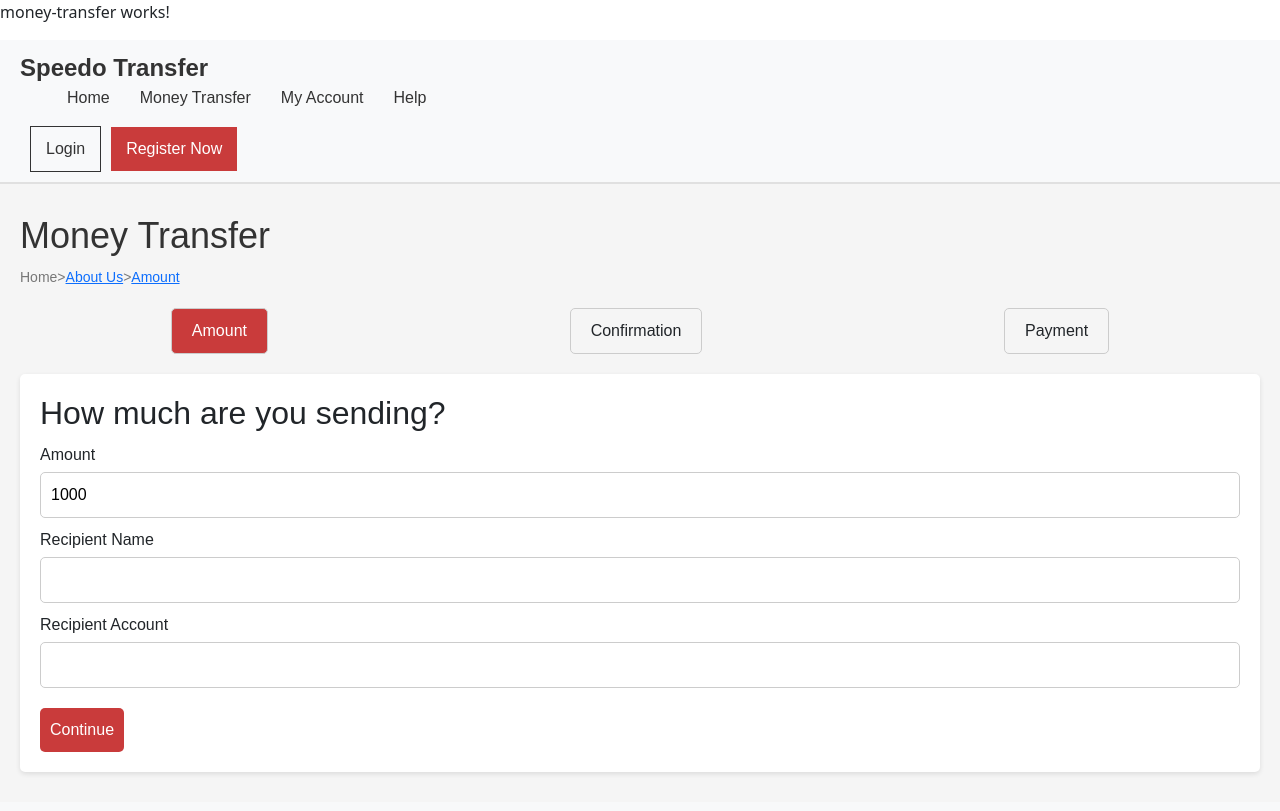
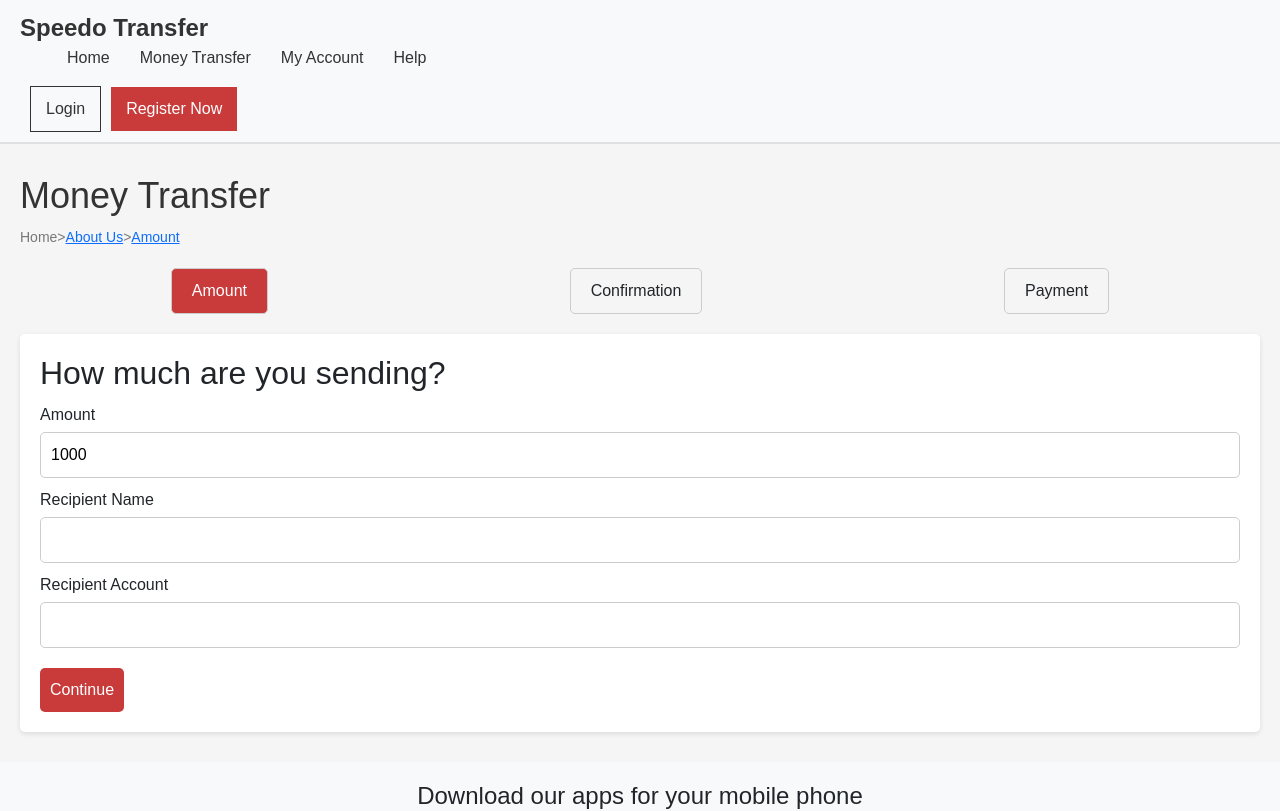
Before and after one commit to moohamed-ashraf/Front-end, an Angular app: page /money-transfer in a window 1280 px wide. Shown: the top 811 px of the page. Built offline with nearby package versions, Linux system fonts and the light colour scheme.

Commit message:
money transfer route

```diff
--- a/src/app/modules/money-transfer/money-transfer/money-transfer.module.ts
+++ b/src/app/modules/money-transfer/money-transfer/money-transfer.module.ts
@@ -2,14 +2,8 @@ import { NgModule } from '@angular/core';
 import { CommonModule } from '@angular/common';
 import { RouterModule } from '@angular/router'; // Import RouterModule
 import { MoneyTransferRoutingModule } from './money-transfer-routing.module';
-import { MoneyTransferComponent } from 'C:/Users/Mohamed Hesham/OneDrive/Desktop/finalproject/speedo-transfer-front-end/src/app/money-transfer/money-transfer.component';
-
+import { MoneyTransferComponent } from '../../../money-transfer/money-transfer.component';
 @NgModule({
-  imports: [
-    CommonModule,
-    RouterModule, // Ensure RouterModule is imported
-    MoneyTransferRoutingModule,
-  ],
-  // No declarations array here
+  imports: [CommonModule, RouterModule, MoneyTransferRoutingModule],
 })
 export class MoneyTransferModule {}
--- a/src/app/modules/user-account/user-account/user-account-routing.module.ts
+++ b/src/app/modules/user-account/user-account/user-account-routing.module.ts
@@ -1,7 +1,7 @@
 import { NgModule } from '@angular/core';
 import { RouterModule, Routes } from '@angular/router';
-
-const routes: Routes = [];
+import { MoneyTransferComponent } from '../../../money-transfer/money-transfer.component';
+const routes: Routes = [{ path: '', component: MoneyTransferComponent }];
 
 @NgModule({
   imports: [RouterModule.forChild(routes)],
--- a/src/app/money-transfer/money-transfer.component.html
+++ b/src/app/money-transfer/money-transfer.component.html
@@ -1,5 +1,3 @@
-<router-outlet></router-outlet>
-<p>money-transfer works!</p>
 <div class="money-transfer-container">
   <header class="header">
     <nav>
```
